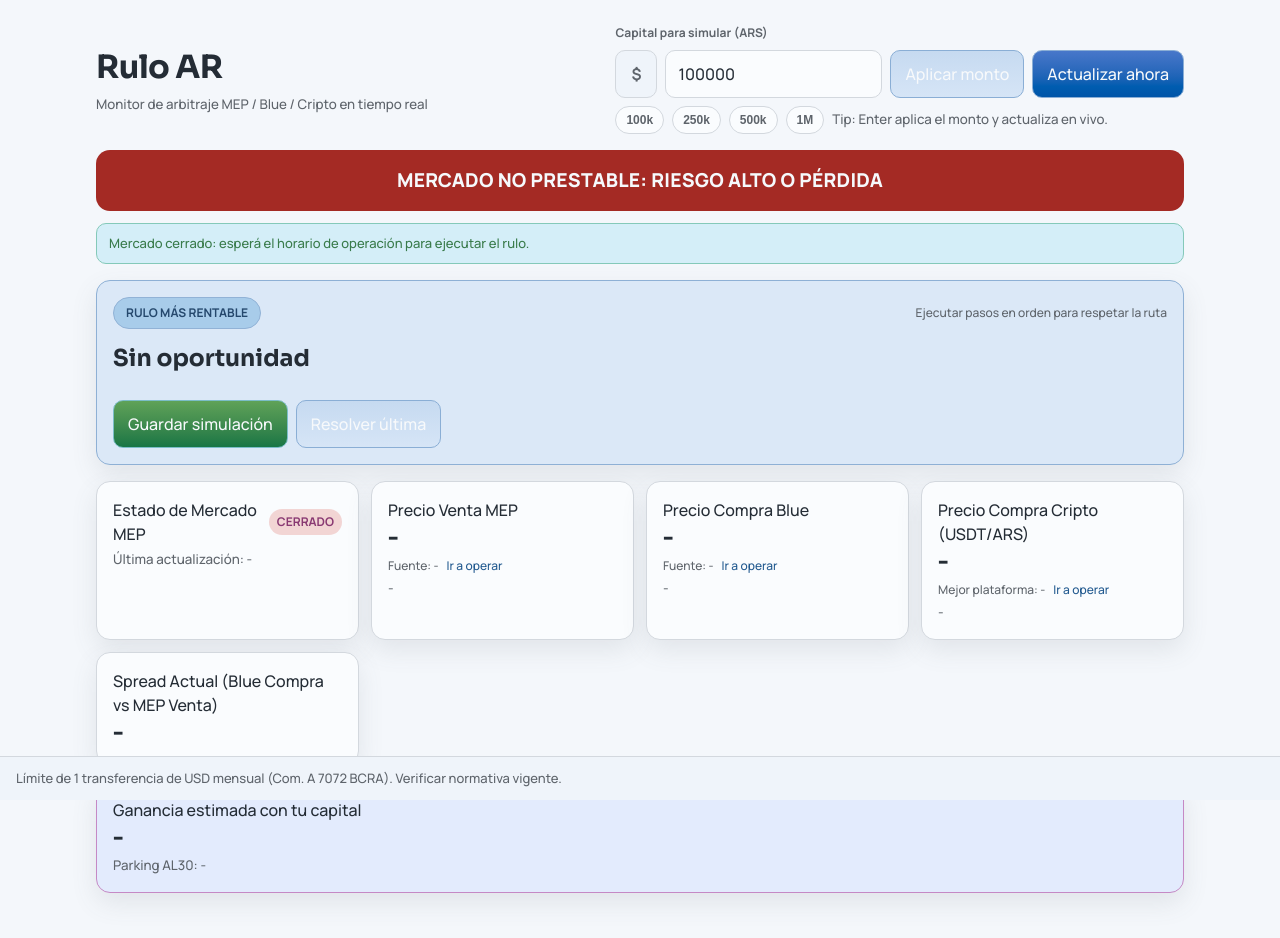
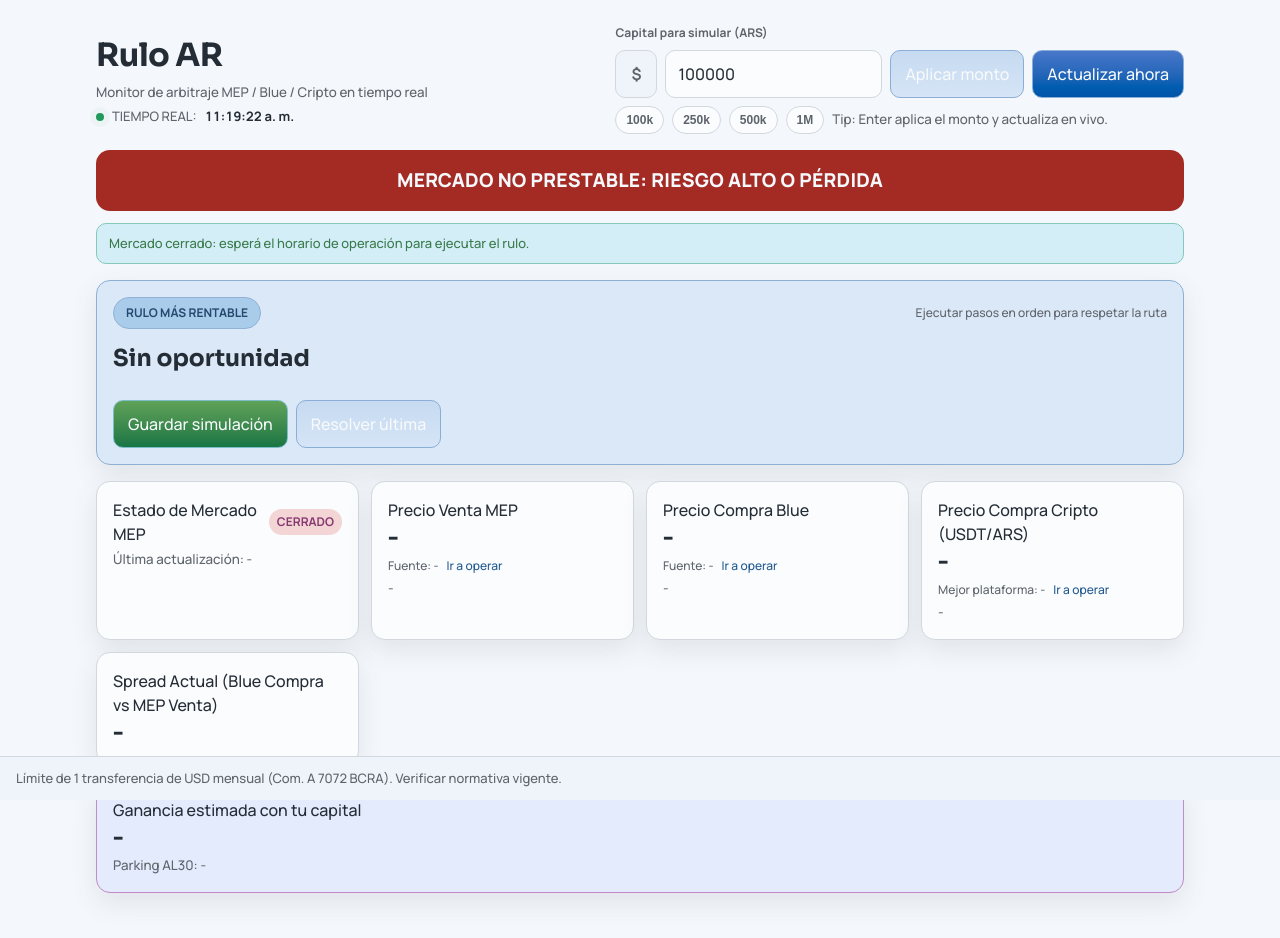
Before and after one commit to FacundoSpreafico/Arbitraje-ARs, a website: page public/index.html in a window 1280 px wide. Drawn offline with Linux system fonts and the light colour scheme; no server answers.

Commit message:
feat: add real-time clock with pulse indicator in header

```diff
--- a/public/index.html
+++ b/public/index.html
@@ -173,6 +173,56 @@
       .muted-source a:focus-visible {
         outline: 2px solid color-mix(in oklch, var(--brand) 75%, white 25%);
         outline-offset: 2px;
+      }
+
+      .live-clock {
+        display: flex;
+        align-items: center;
+        gap: var(--space-sm);
+        margin-top: var(--space-xs);
+        font-size: 13px;
+        color: var(--text-muted);
+      }
+
+      .live-dot {
+        width: 8px;
+        height: 8px;
+        background-color: var(--ok);
+        border-radius: 50%;
+        position: relative;
+      }
+
+      .live-dot::after {
+        content: "";
+        position: absolute;
+        top: 0;
+        left: 0;
+        width: 100%;
+        height: 100%;
+        background-color: var(--ok);
+        border-radius: 50%;
+        animation: pulse 2s infinite;
+      }
+
+      @keyframes pulse {
+        0% {
+          transform: scale(1);
+          opacity: 0.8;
+        }
+        70% {
+          transform: scale(2.5);
+          opacity: 0;
+        }
+        100% {
+          transform: scale(2.5);
+          opacity: 0;
+        }
+      }
+
+      #clock-display {
+        font-weight: 700;
+        color: var(--text);
+        font-variant-numeric: tabular-nums;
       }
 
       .btn-affirmative {
@@ -447,6 +497,11 @@
       <div class="title-wrap">
         <h1>Rulo AR</h1>
         <small>Monitor de arbitraje MEP / Blue / Cripto en tiempo real</small>
+        <div class="live-clock">
+          <div class="live-dot"></div>
+          <span>TIEMPO REAL:</span>
+          <span id="clock-display">--:--:--</span>
+        </div>
       </div>
       <div class="toolbar">
         <label for="capital">Capital para simular (ARS)</label>
@@ -549,6 +604,17 @@
         if (!iso) return "-";
         return new Date(iso).toLocaleString("es-AR");
       };
+
+      const updateClock = () => {
+        const now = new Date();
+        document.getElementById("clock-display").textContent = now.toLocaleTimeString("es-AR", {
+          hour: "2-digit",
+          minute: "2-digit",
+          second: "2-digit"
+        });
+      };
+      setInterval(updateClock, 1000);
+      updateClock();
 
       let latestSnapshot = null;
       let statusStream = null;
```
